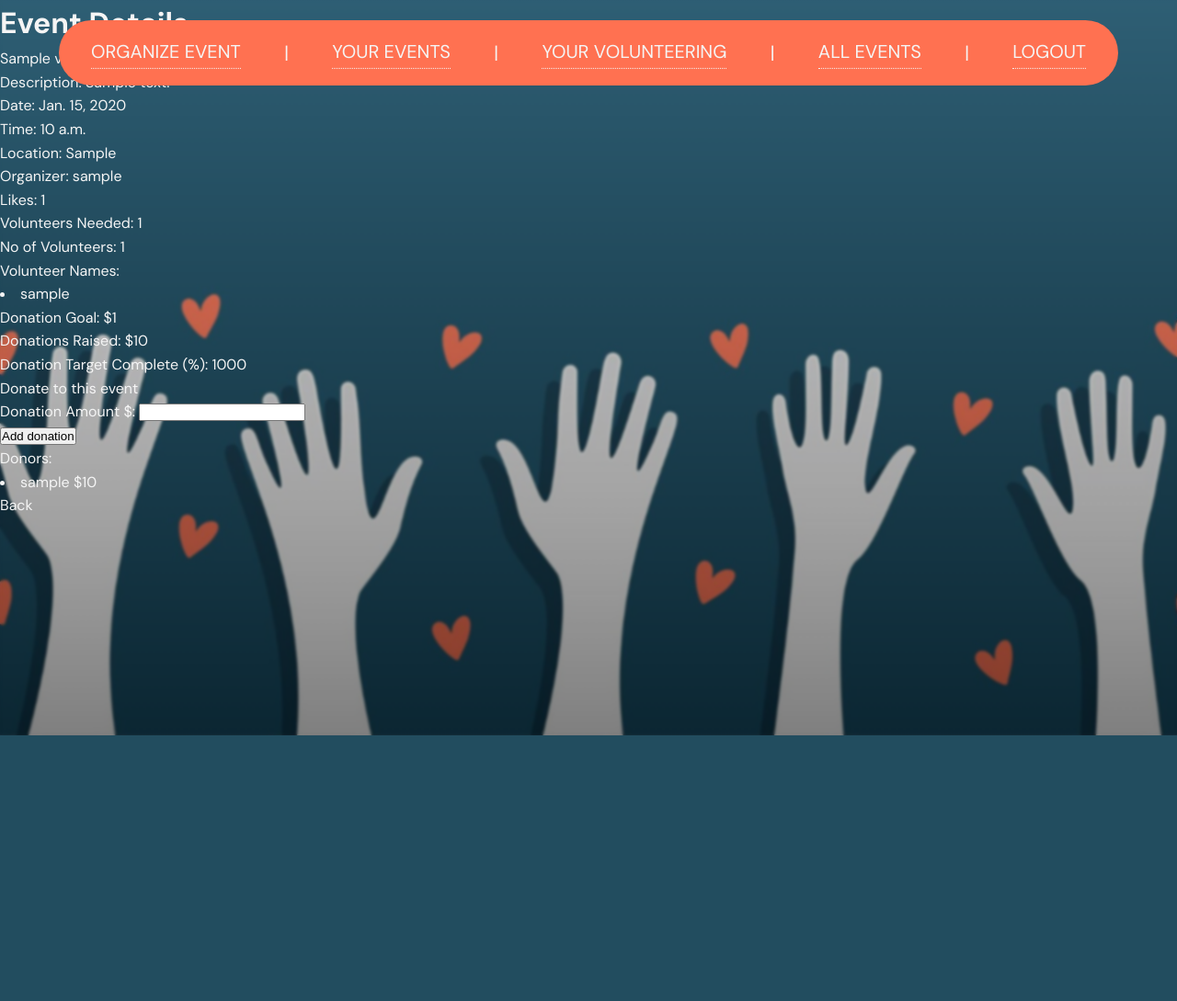
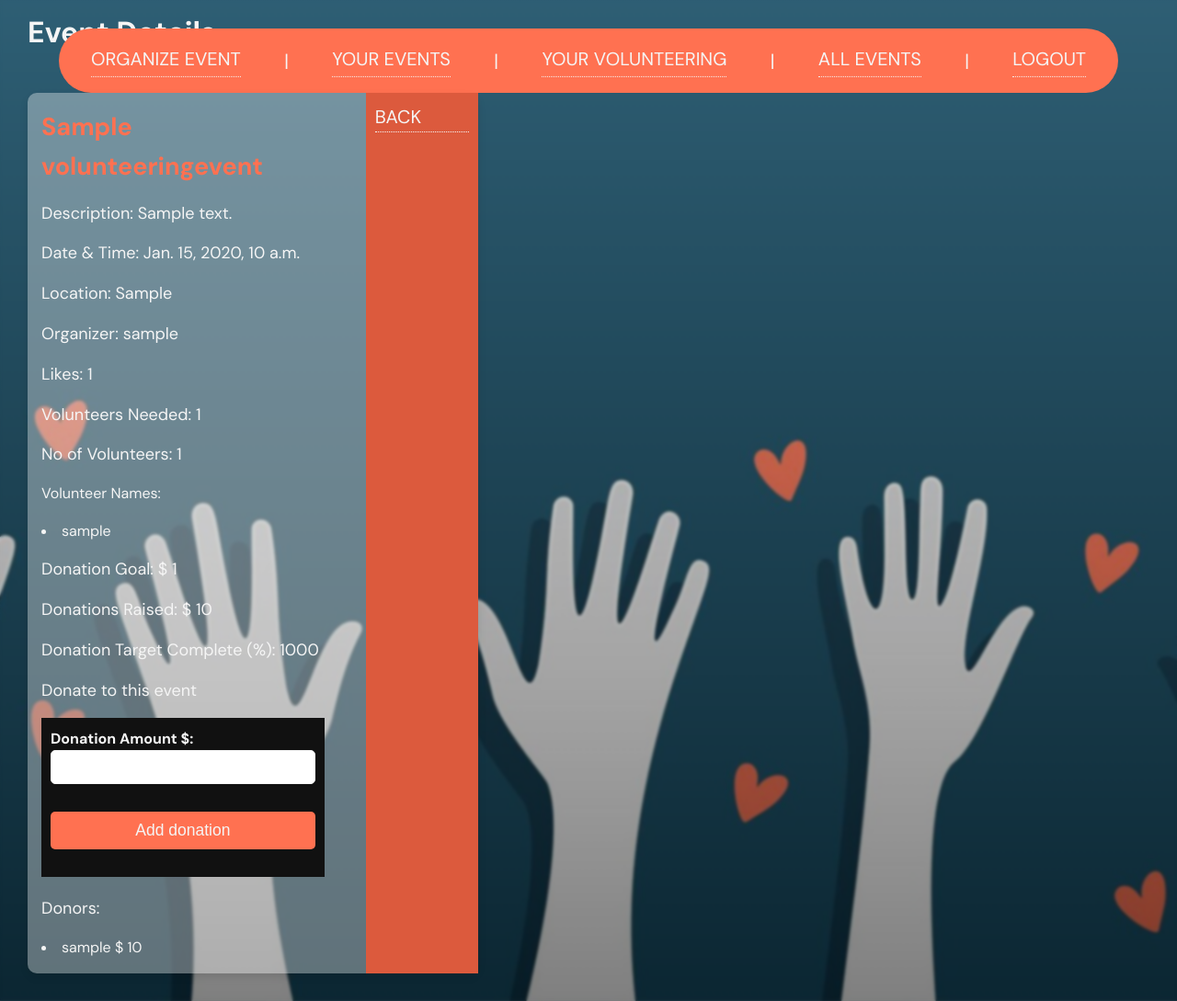
Before and after one commit to zala-dev/VolunteerHub, a Django app: page /all-events/1/ in a window 1280 px wide. Shown: the whole page at 92% size. Before the commit the page ends 800 px from the top, so only its background shows below. Run offline with Django 5.2, Linux system fonts and the light colour scheme; a user stored in the database is signed in; tables that the repository leaves empty hold one stand-in row (values such as "Sample post").

Commit message:
remaining style and html refactor complete

```diff
--- a/main_app/static/css/style.css
+++ b/main_app/static/css/style.css
@@ -106,3 +106,220 @@ ul {
   color: var(--color-secondary);
   border-bottom: 0.01rem solid var(--color-secondary);
 }
+
+/* user registration: log in, sign up page, event form and delete event */
+
+.login,
+.sign-up,
+.delete-event,
+.event-form {
+  margin-top: 1vh;
+  display: flex;
+  flex-direction: column;
+  justify-content: center;
+  align-items: center;
+  min-width: 40rem;
+  max-width: 45rem;
+  padding: 3rem 3rem 1rem 3rem;
+  background: rgba(255, 255, 255, 0.25);
+  border-radius: 1rem;
+  box-shadow: 0 0.4rem 0.8rem rgba(0, 0, 0, 0.1);
+  backdrop-filter: blur(1rem);
+  -webkit-backdrop-filter: blur(1rem);
+  color: var(--color-white);
+}
+
+.login h1,
+.sign-up h1,
+.delete-event h1,
+.event-form h1 {
+  font-size: 2.5rem;
+  margin-bottom: 2rem;
+  text-transform: uppercase;
+}
+
+.delete-event h4 {
+  font-size: 2.25rem;
+  text-align: center;
+}
+
+.login form,
+.sign-up form,
+.delete-event form,
+.event-form form,
+.donation-form {
+  display: flex;
+  flex-direction: column;
+  align-items: center;
+  width: 100%;
+  max-width: 36rem;
+}
+
+.donation-form {
+  background-color: #111;
+  padding: 1rem;
+}
+
+.login form p,
+.sign-up form p,
+.event-form p {
+  width: 100%;
+  margin-bottom: 1.5rem;
+}
+
+.login form label,
+.sign-up form label,
+.event-form form label,
+.donation-form {
+  display: block;
+  margin-bottom: 0.5rem;
+  font-weight: bold;
+}
+
+.login form input[type="text"],
+.login form input[type="password"],
+.sign-up form input[type="text"],
+.sign-up form input[type="password"],
+.event-form form input,
+.donation-form input {
+  width: 100%;
+  padding: 1rem;
+  border: 0.1rem solid var(--color-white);
+  border-radius: 0.5rem;
+  box-sizing: border-box;
+  margin-bottom: 1rem;
+}
+
+.login form input[type="hidden"],
+.sign-up form input[type="hidden"],
+.event-form form input[type="hidden"] {
+  display: none;
+}
+
+.login form .btn,
+.sign-up form .btn,
+.delete-event form .btn,
+.event-form form .btn,
+.donation-form .btn {
+  margin: 2rem 0;
+  padding: 1rem 2rem;
+  font-size: 1.75rem;
+  color: var(--color-white);
+  background-color: var(--color-primary);
+  border: none;
+  border-radius: 0.5rem;
+  cursor: pointer;
+  transition: 0.3s ease;
+}
+
+.delete-event .btn.btn-cancel {
+  background: var(--color-white);
+  color: var(--color-dark);
+  padding: 0.5rem 2rem;
+  margin-top: -0.25rem;
+}
+
+.login form .btn:hover,
+.sign-up form .btn:hover {
+  background-color: var(--color-primary-dark);
+}
+
+.sign-up form p span,
+.sign-up form li {
+  color: var(--color-dark);
+  font-weight: bold;
+}
+
+.sign-up form ul {
+  list-style: disc;
+  margin-left: 2rem;
+}
+
+.sign-up .red-text {
+  color: var(--color-white);
+  background-color: var(--color-primary);
+  border: 0.25rem solid var(--color-primary);
+  padding: 0.25rem;
+  width: 100%;
+  text-align: center;
+  margin-bottom: 2rem;
+  font-size: 2rem;
+  text-transform: uppercase;
+}
+
+/* all events page  */
+
+.events-container {
+  display: flex;
+  flex-direction: column;
+  justify-content: flex-start;
+  gap: 4rem;
+  height: 100%;
+  overflow: auto;
+
+  padding: 1rem 3rem 3rem 3rem;
+  min-width: 40rem;
+  max-width: 75rem;
+}
+
+.events-container .card {
+  display: flex;
+  justify-content: space-between;
+  gap: 3rem;
+  background: rgba(255, 255, 255, 0.35);
+  border-radius: 1rem;
+  box-shadow: 0 0.4rem 0.8rem rgba(0, 0, 0, 0.1);
+  backdrop-filter: blur(1rem);
+  -webkit-backdrop-filter: blur(1rem);
+  color: var(--color-white);
+}
+
+.events-container .card .card-content {
+  display: flex;
+  flex-direction: column;
+  flex: 3;
+  padding: 1.5rem;
+  gap: 1.5rem;
+}
+
+.events-container .card .card-content .card-title {
+  font-size: 2.7rem;
+  font-weight: bold;
+  color: var(--color-primary);
+}
+
+.events-container .card .card-content p {
+  font-size: 1.8rem;
+}
+
+.events-container .card .card-action {
+  padding: 1rem;
+  background-color: #dc5a3d;
+  display: flex;
+  flex-direction: column;
+  flex: 1;
+  align-items: center;
+  gap: 2rem;
+  font-size: 2rem;
+  text-transform: uppercase;
+}
+
+.events-container .card .card-action a,
+.events-container .card .card-action a button,
+.events-container .card .card-action form button {
+  text-align: left;
+  display: block;
+  width: 100%;
+  color: var(--color-white);
+  border: none;
+  border-bottom: 0.1rem dotted var(--color-white);
+  cursor: pointer;
+}
+
+.events-container .card .card-action a button,
+.events-container .card .card-action form button {
+  font-size: 2rem;
+  background: transparent;
+  text-transform: uppercase;
+  cursor: pointer;
+}
--- a/main_app/templates/volunteering_event_detail.html
+++ b/main_app/templates/volunteering_event_detail.html
@@ -1,42 +1,63 @@
 {% extends 'base.html' %} {% block content %}
-
+<div class="events-container">
   <h1>Event Details</h1>
-
-<div class="row">
-  <div class="col s6 col-offset-3">
   <div class="card">
     <div class="card-content">
-        <span class="card-title">{{ event.title }}</span>
-        <p>Description: {{ event.description }}</p>
-        <p>Date: {{ event.date }}</p>
-        <p>Time: {{ event.time }}</p>
-        <p>Location: {{ event.location }}</p>
-        <p>Organizer: {{ event.organizer }}</p>
-        <p>Likes: {{ event.like_set.count }}</p>
-        <p>Volunteers Needed: {{ event.volunteers_needed }}</p>
-        <p>No of Volunteers: {{ event.volunteer_count }}</p>
+      <span class="card-title">
+        {{ event.title }}</span>
+      <p>Description:
+        {{ event.description }}
+      </p>
+      <p>Date & Time:
+        {{ event.date }},
+        {{ event.time }}
+      </p>
+      <p>Location:
+        {{ event.location }}
+      </p>
+      <p>Organizer:
+        {{ event.organizer }}
+      </p>
+      <p>Likes:
+        {{ event.like_set.count }}
+      </p>
+      <p>Volunteers Needed:
+        {{ event.volunteers_needed }}
+      </p>
+      <p>No of Volunteers:
+        {{ event.volunteer_count }}
+      </p>
       Volunteer Names: {% for volunteer in event.volunteers.all %}
-          <li>{{ volunteer.username }}</li>
+      <li>
+        {{ volunteer.username }}
+      </li>
       {% empty %}
       <li>No volunteers yet</li>
       {% endfor %}
-        <p>Donation Goal: ${{ event.donation_goal }}</p>
-        <p>Donations Raised: ${{ event.donation_amount }}</p>
-        <p>Donation Target Complete (%): {{ event.donation_percentage_reached }}</p>
+      <p>Donation Goal: $
+        {{ event.donation_goal }}
+      </p>
+      <p>Donations Raised: $
+        {{ event.donation_amount }}
+      </p>
+      <p>Donation Target Complete (%):
+        {{ event.donation_percentage_reached }}
+      </p>
       <p>Donate to this event</p>
-        <form action="/all-events/{{ event.id }}/add_donation/" method="POST">
+      <form class="donation-form" action="/all-events/{{ event.id }}/add_donation/" method="POST">
         {% csrf_token %}
         {{ donation_form }}
         <input type="submit" value="Add donation" class="btn" />
       </form>
       <p>Donors: </p>
       {% for donation in event.donations %}
-        <li>{{ donation.user.username }} ${{ donation.amount }}</li>
+      <li>
+        {{ donation.user.username }} $
+        {{ donation.amount }}
+      </li>
       {% empty %}
       <li>No donors yet</li>
       {% endfor %}
-
-
     </div>
     <div class="card-action">
       <a href="{% url 'all_events' %}">Back</a>
@@ -44,4 +65,3 @@
   </div>
 </div>
 {% endblock %}
-</div>
```
Also changed, not shown: main_app/templates/all_events.html (+55 -23 lines), main_app/templates/event_confirm_delete.html (+7 -4 lines), main_app/templates/event_detail.html (+37 -18 lines), main_app/templates/event_form.html (+9 -4 lines), main_app/templates/event_list.html (+21 -9 lines), main_app/templates/my_volunteering_events.html (+15 -12 lines), main_app/templates/registration/login.html (+9 -8 lines), main_app/templates/registration/signup.html (+11 -6 lines). Lines whose indentation alone changed are shown as unchanged.
